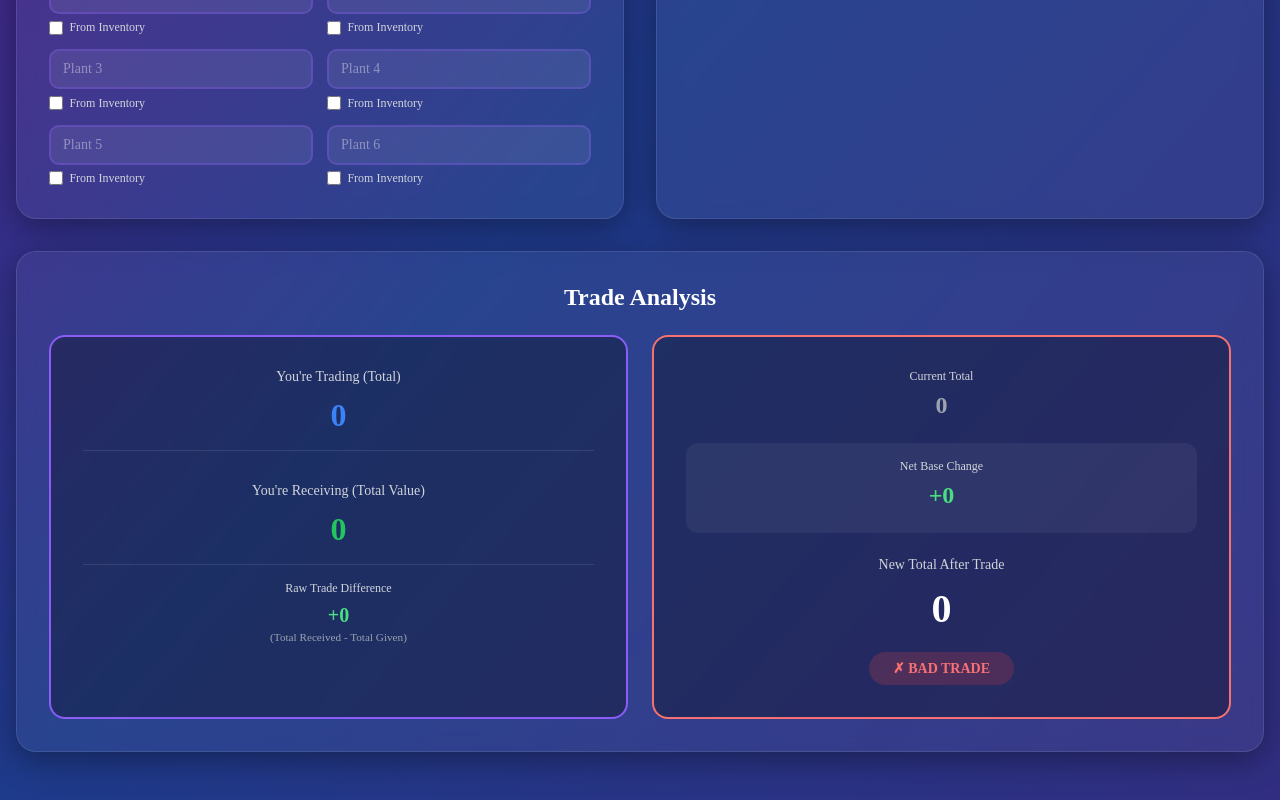
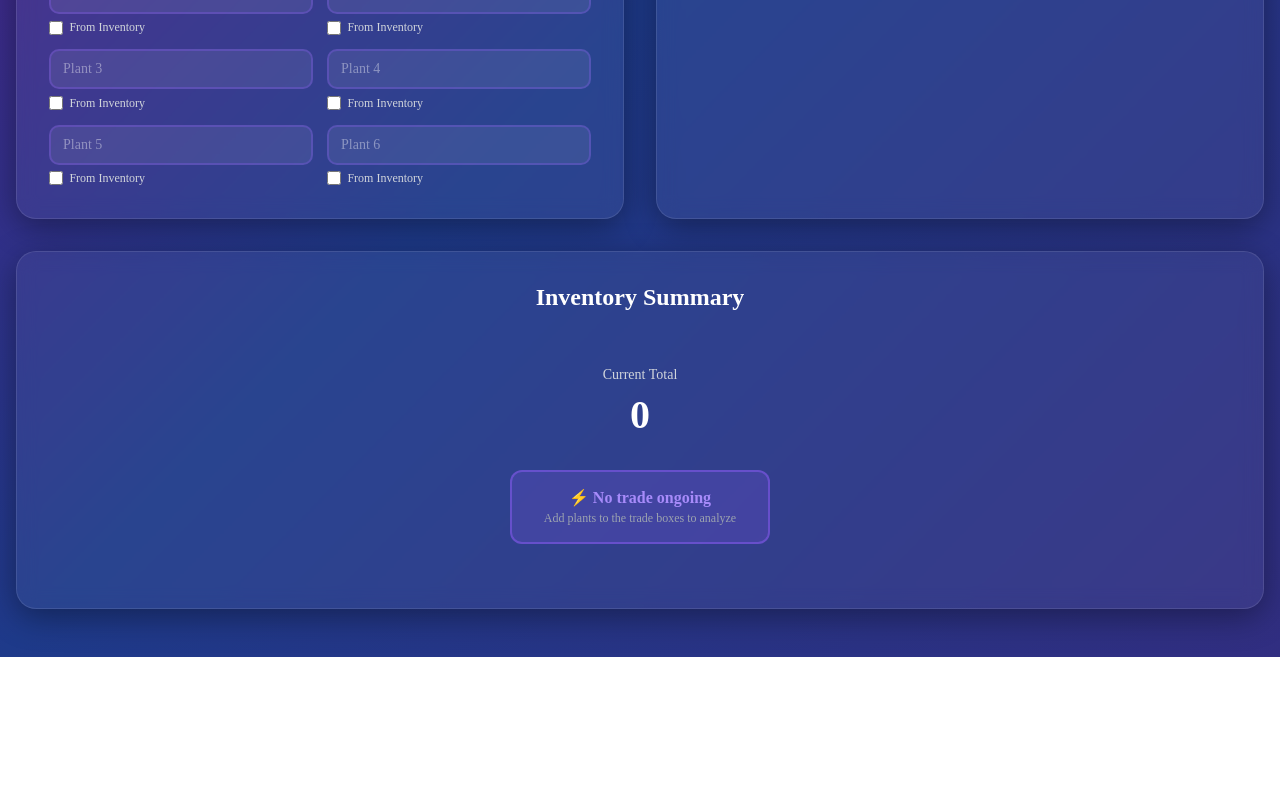
Before and after one commit to MrMendozah/GVBFortniteCalculator, a Next.js app: page / in a window 1280 px wide. Shown: the part 643-1443 px from the top of the page. After the commit the page ends 1300 px from the top, so only its background shows below. Built offline with nearby package versions, Linux system fonts and the light colour scheme.

Commit message:
Enhance trade analysis display and logic
Added trade activity check and updated UI to reflect trade analysis or inventory summary based on activity. Removed some redundant elements and adjusted styles for clarity.

```diff
--- a/pages/index.js
+++ b/pages/index.js
@@ -328,6 +328,9 @@ export default function TradeCalculator() {
 
     const p2Giving = receivedPlants.reduce((sum, val) => sum + val, 0)
 
+    // Check if there's an actual trade happening
+    const hasTradeActivity = p1TotalGiving > 0 || p2Giving > 0
+
     // Calculate net change
     let netChange = 0
     let replacementDetails = []
@@ -394,7 +397,8 @@ export default function TradeCalculator() {
       lowestCount,
       p1Total,
       numSlotsCreated,
-      numEmptySlots
+      numEmptySlots,
+      hasTradeActivity
     }
   }
 
@@ -674,14 +678,6 @@ export default function TradeCalculator() {
                     </select>
                   </div>
 
-                  {trade.lowestDamage > 0 && (
-                    <div style={{ marginBottom: '0.75rem', padding: '0.75rem', background: 'rgba(139, 92, 246, 0.15)', borderRadius: '8px' }}>
-                      <p style={{ color: '#a78bfa', fontSize: '0.75rem' }}>
-                        Auto-detected: {formatNumber(trade.lowestDamage)} × {trade.lowestCount} lowest plant{trade.lowestCount > 1 ? 's' : ''}
-                      </p>
-                    </div>
-                  )}
-
                   <div style={{ maxHeight: '400px', overflowY: 'auto', paddingRight: '0.5rem' }} className="custom-scrollbar">
                     <div style={{ display: 'grid', gridTemplateColumns: 'repeat(2, 1fr)', gap: '0.75rem' }}>
                       {getSortedInventory().map(({ plant, index }) => {
@@ -812,9 +808,52 @@ export default function TradeCalculator() {
           {/* Results */}
           <div className="glass-card animate-fade-in-delay">
             <h3 style={{ fontSize: '1.5rem', fontWeight: 'bold', color: 'white', marginBottom: '1.5rem', textAlign: 'center' }}>
-              Trade Analysis
+              {trade.hasTradeActivity ? 'Trade Analysis' : 'Inventory Summary'}
             </h3>
 
+            {!trade.hasTradeActivity ? (
+              // No trade ongoing
+              <div style={{ textAlign: 'center', padding: '2rem' }}>
+                <div style={{ marginBottom: '2rem' }}>
+                  <p style={{ color: '#d1d5db', marginBottom: '0.5rem', fontSize: '0.875rem' }}>
+                    {useManualInventory ? 'Current Total (From Base)' : 'Current Total'}
+                  </p>
+                  <p style={{ fontSize: '2.5rem', fontWeight: 'bold', color: 'white', marginBottom: '1rem' }}>
+                    {formatNumber(trade.p1Total)}
+                  </p>
+                </div>
+
+                {trade.lowestCount > 0 && (
+                  <div style={{ padding: '1.5rem', background: 'rgba(139, 92, 246, 0.1)', borderRadius: '12px', marginBottom: '2rem' }}>
+                    <p style={{ color: '#d1d5db', fontSize: '0.875rem', marginBottom: '0.75rem' }}>
+                      {useManualInventory ? 'Auto-Detected Lowest Plants' : 'Your Lowest Plants'}
+                    </p>
+                    <p style={{ color: '#a78bfa', fontSize: '1.125rem', fontWeight: '600' }}>
+                      {formatNumber(trade.lowestDamage)} × {trade.lowestCount} plants
+                    </p>
+                    <p style={{ color: '#8b5cf6', fontSize: '1.25rem', fontWeight: 'bold', marginTop: '0.5rem' }}>
+                      Total: {formatNumber(trade.totalLowestPlantDamage)}
+                    </p>
+                  </div>
+                )}
+
+                <div style={{
+                  padding: '1rem 2rem',
+                  borderRadius: '12px',
+                  display: 'inline-block',
+                  background: 'rgba(139, 92, 246, 0.2)',
+                  border: '2px solid rgba(139, 92, 246, 0.5)'
+                }}>
+                  <p style={{ color: '#a78bfa', fontSize: '1rem', fontWeight: '600' }}>
+                    ⚡ No trade ongoing
+                  </p>
+                  <p style={{ color: '#9ca3af', fontSize: '0.75rem', marginTop: '0.25rem' }}>
+                    Add plants to the trade boxes to analyze
+                  </p>
+                </div>
+              </div>
+            ) : (
+              // Trade is active
               <div style={{ display: 'grid', gridTemplateColumns: 'repeat(auto-fit, minmax(280px, 1fr))', gap: '1.5rem' }}>
                 {/* Trade Summary */}
                 <div className="result-card" style={{ borderColor: '#8b5cf6' }}>
@@ -942,6 +981,7 @@ export default function TradeCalculator() {
                   </div>
                 </div>
               </div>
+            )}
           </div>
         </div>
       </div>
```
Lines whose indentation alone changed are shown as unchanged.
